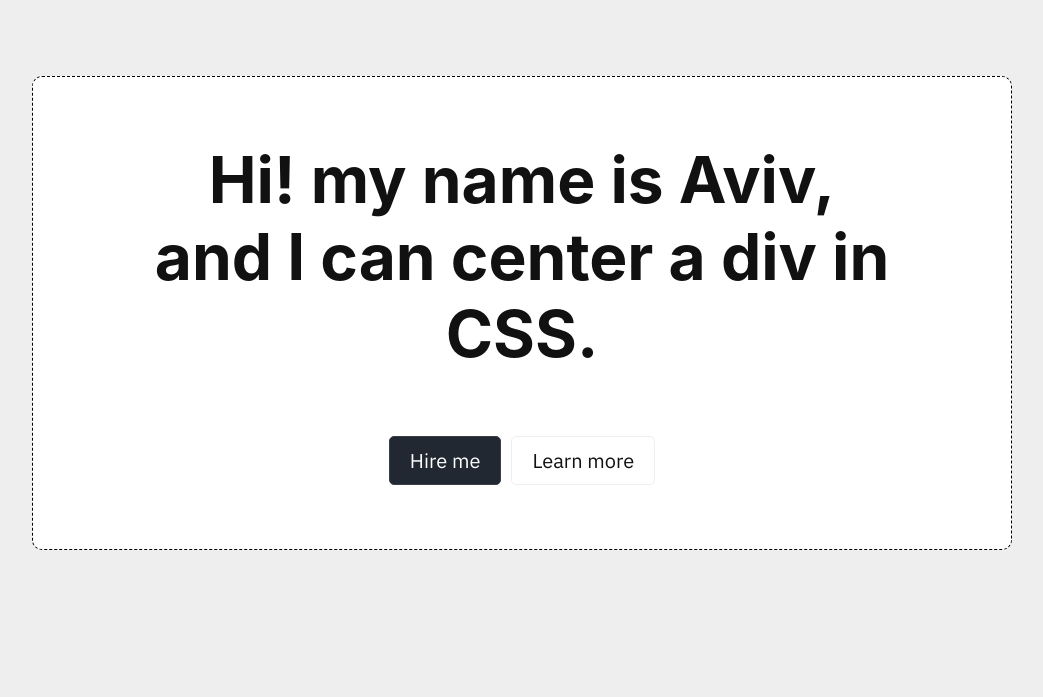
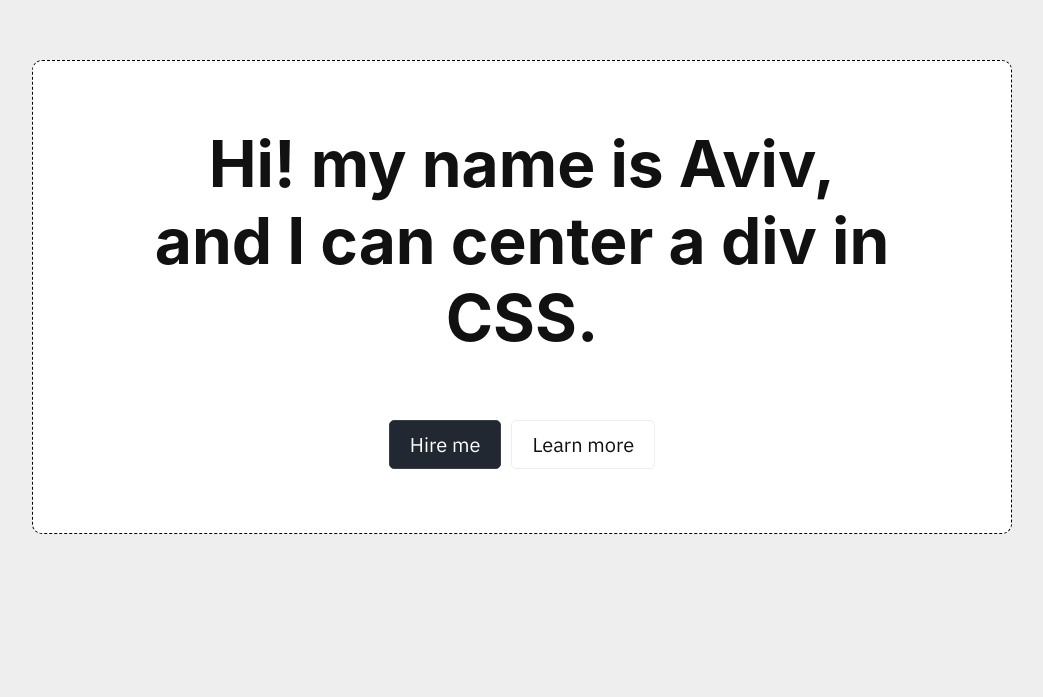
Before and after one commit to Aviv-Yaari/hire-me, a Next.js app: page / in a window 1280 px wide. Shown: the part 103-800 px from the top of the page, without its empty margins (118-1161 px from the left). Built offline with nearby package versions, Linux system fonts and the light colour scheme.

Commit message:
Fix body margin

```diff
--- a/styles/GlobalStyle.ts
+++ b/styles/GlobalStyle.ts
@@ -10,7 +10,7 @@ const GlobalStyle = createGlobalStyle`
     font-family: -apple-system, BlinkMacSystemFont, Segoe UI, Oxygen,
       Ubuntu, Cantarell, Fira Sans, Droid Sans, Helvetica Neue, sans-serif;
 
-    margin: 1em;
+    margin: 0 1em;
     @media (${mobileBreakpoint}) {
       font-size: 16px;
     }
```
